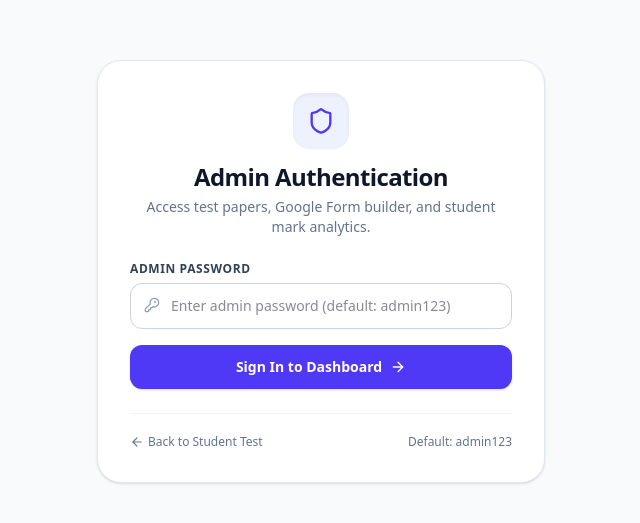
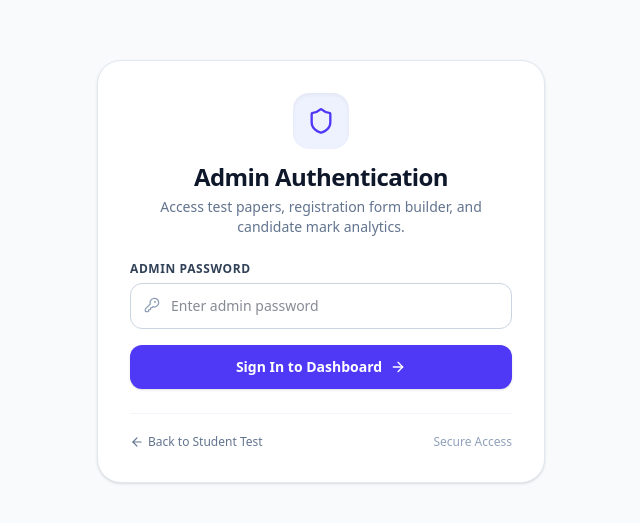
Before and after one commit to ragulviswanathan02/a5-assessment, a Next.js app: page /admin/login in a window 1280 px wide. Shown: the part 129-652 px from the top of the page, without its empty margins (319-959 px from the left). Built offline with nearby package versions, Linux system fonts and the light colour scheme.

Commit message:
chore: remove default password hints and internal debug text for live production

```diff
--- a/src/app/admin/login/page.tsx
+++ b/src/app/admin/login/page.tsx
@@ -50,7 +50,7 @@ export default function AdminLoginPage() {
           </div>
           <h1 className="text-2xl font-bold text-slate-900 tracking-tight">Admin Authentication</h1>
           <p className="text-slate-500 text-xs md:text-sm mt-1">
-            Access test papers, Google Form builder, and student mark analytics.
+            Access test papers, registration form builder, and candidate mark analytics.
           </p>
         </div>
 
@@ -62,7 +62,7 @@ export default function AdminLoginPage() {
             <div className="relative">
               <input
                 type="password"
-                placeholder="Enter admin password (default: admin123)"
+                placeholder="Enter admin password"
                 value={password}
                 onChange={(e) => {
                   setPassword(e.target.value);
@@ -102,7 +102,7 @@ export default function AdminLoginPage() {
             <ArrowLeft className="w-3.5 h-3.5" />
             Back to Student Test
           </Link>
-          <span>Default: admin123</span>
+          <span className="text-slate-400">Secure Access</span>
         </div>
       </div>
     </div>
--- a/src/app/admin/page.tsx
+++ b/src/app/admin/page.tsx
@@ -291,7 +291,7 @@ export default function AdminDashboardPage() {
       </main>
 
       <footer className="bg-white border-t border-slate-200 py-3 px-4 text-center text-xs text-slate-500">
-        <p>A5 Assessment Administrator Control • Connected to Supabase Project: rfpdqxjxnceyfmzzapkq</p>
+        <p>© {new Date().getFullYear()} A5 Assessment Management Platform. All rights reserved.</p>
       </footer>
     </div>
   );
--- a/src/components/student/RegistrationForm.tsx
+++ b/src/components/student/RegistrationForm.tsx
@@ -121,7 +121,7 @@ export default function RegistrationForm({
             📝 {questionCount} Questions
           </span>
           <span className="inline-flex items-center gap-1.5 bg-emerald-50 text-emerald-700 px-3 py-1.5 rounded-full">
-            ✨ Free Access
+            🔒 Verified Assessment
           </span>
         </div>
       </div>
```
